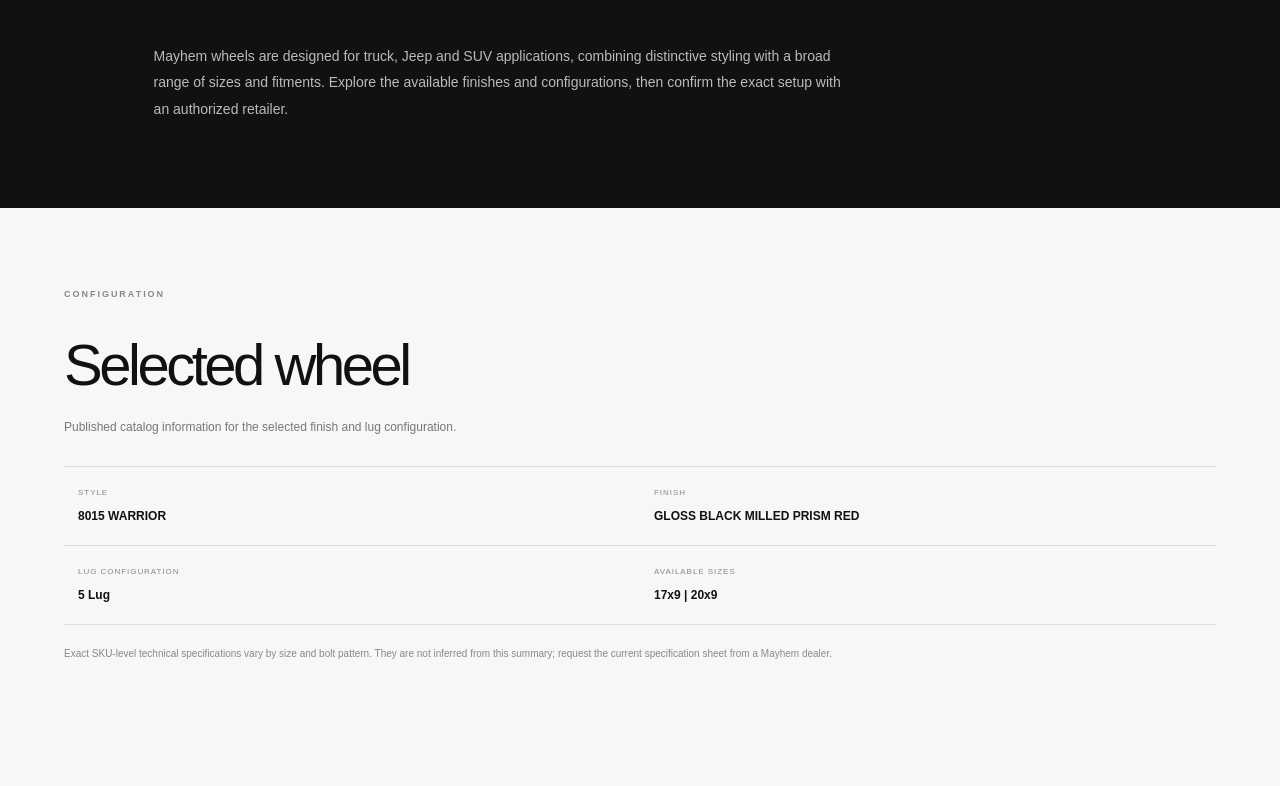
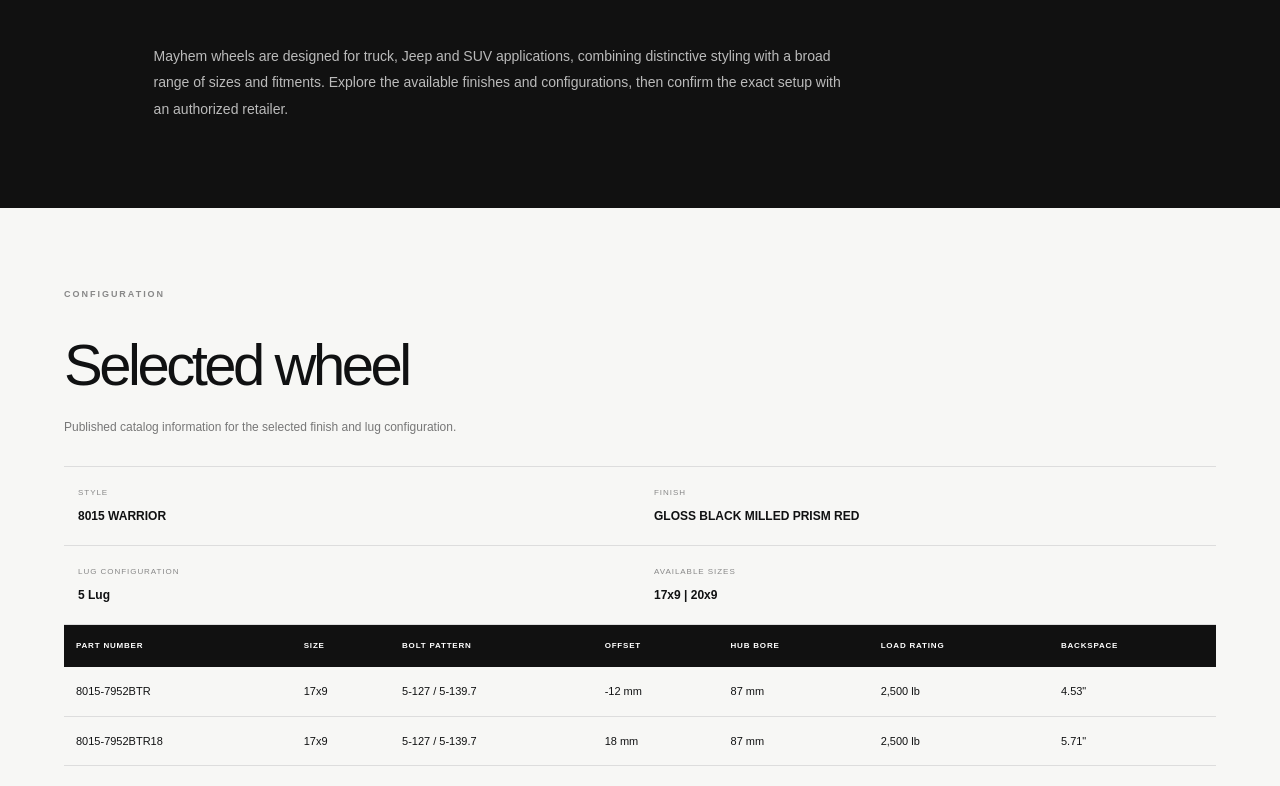
Before and after one commit to JackyCheungCode/Uranus, a Next.js app: page /products/8015-warrior-prism-red in a window 1280 px wide. Shown: the part 1272-2058 px from the top of the page. Before the commit the page ends 2014 px from the top, so only its background shows below. Built offline with nearby package versions, Linux system fonts and the light colour scheme.

Commit message:
Display verified SKU specifications by selected size and lug configuration

```diff
--- a/src/components/products/product-configurator.tsx
+++ b/src/components/products/product-configurator.tsx
@@ -1,11 +1,13 @@
 "use client";
 import { useMemo, useState } from "react";
 import type { WheelItem } from "@/data/wheels";
+import { wheelSpecs } from "@/data/wheel-specs";
 export function ProductConfigurator({items}:{items:WheelItem[]}){
  const [activeId,setActiveId]=useState(items[0]?.id||"");
  const current=items.find(x=>x.id===activeId)||items[0];
  const [size,setSize]=useState(current?.sizes.split(" | ")[0]||"");
  const sizes=current?.sizes.split(" | ")||[];
+ const specRows=(wheelSpecs[current.slug]||[]).filter(spec=>spec.size===size&&current.lugs.split(/[ /]+/).includes(spec.lugCount));
  const finishes=Array.from(new Set(items.map(x=>x.finish)));
  const variantsByFinish=useMemo(()=>items.filter(x=>x.finish===current.finish),[items,current.finish]);
  const chooseVariant=(item:WheelItem)=>{setActiveId(item.id);const next=item.sizes.split(" | ");if(!next.includes(size))setSize(next[0]);};
@@ -34,7 +36,7 @@ export function ProductConfigurator({items}:{items:WheelItem[]}){
   <section className="mw-product-description"><p className="mw-kicker">MAYHEM / DESIGN & ENGINEERING</p><h2>{current.style} {current.name}</h2><p>Mayhem wheels are designed for truck, Jeep and SUV applications, combining distinctive styling with a broad range of sizes and fitments. Explore the available finishes and configurations, then confirm the exact setup with an authorized retailer.</p></section>
   <section className="mw-spec-table"><div><p className="mw-kicker">CONFIGURATION</p><h2>Selected wheel</h2><p>Published catalog information for the selected finish and lug configuration.</p></div>
    <div className="mw-product-configuration"><div><span>STYLE</span><strong>{current.style} {current.name}</strong></div><div><span>FINISH</span><strong>{current.finish}</strong></div><div><span>LUG CONFIGURATION</span><strong>{current.lugs}</strong></div><div><span>AVAILABLE SIZES</span><strong>{current.sizes}</strong></div></div>
-   <p className="mw-product-note">Exact SKU-level technical specifications vary by size and bolt pattern. They are not inferred from this summary; request the current specification sheet from a Mayhem dealer.</p>
+   {specRows.length>0?<div className="mw-table-scroll"><table><thead><tr>{["PART NUMBER","SIZE","BOLT PATTERN","OFFSET","HUB BORE","LOAD RATING","BACKSPACE"].map(x=><th key={x}>{x}</th>)}</tr></thead><tbody>{specRows.map(row=><tr key={row.partNumber}><td>{row.partNumber}</td><td>{row.size}</td><td>{row.boltPattern}</td><td>{row.offset}</td><td>{row.hubBore}</td><td>{row.loadRating}</td><td>{row.backspace}</td></tr>)}</tbody></table></div>:<p className="mw-product-note">No SKU-level specification rows are published here for this selected size and lug configuration. Request the exact current specification sheet from a Mayhem dealer.</p>}
   </section>
  </main>
 }
```
